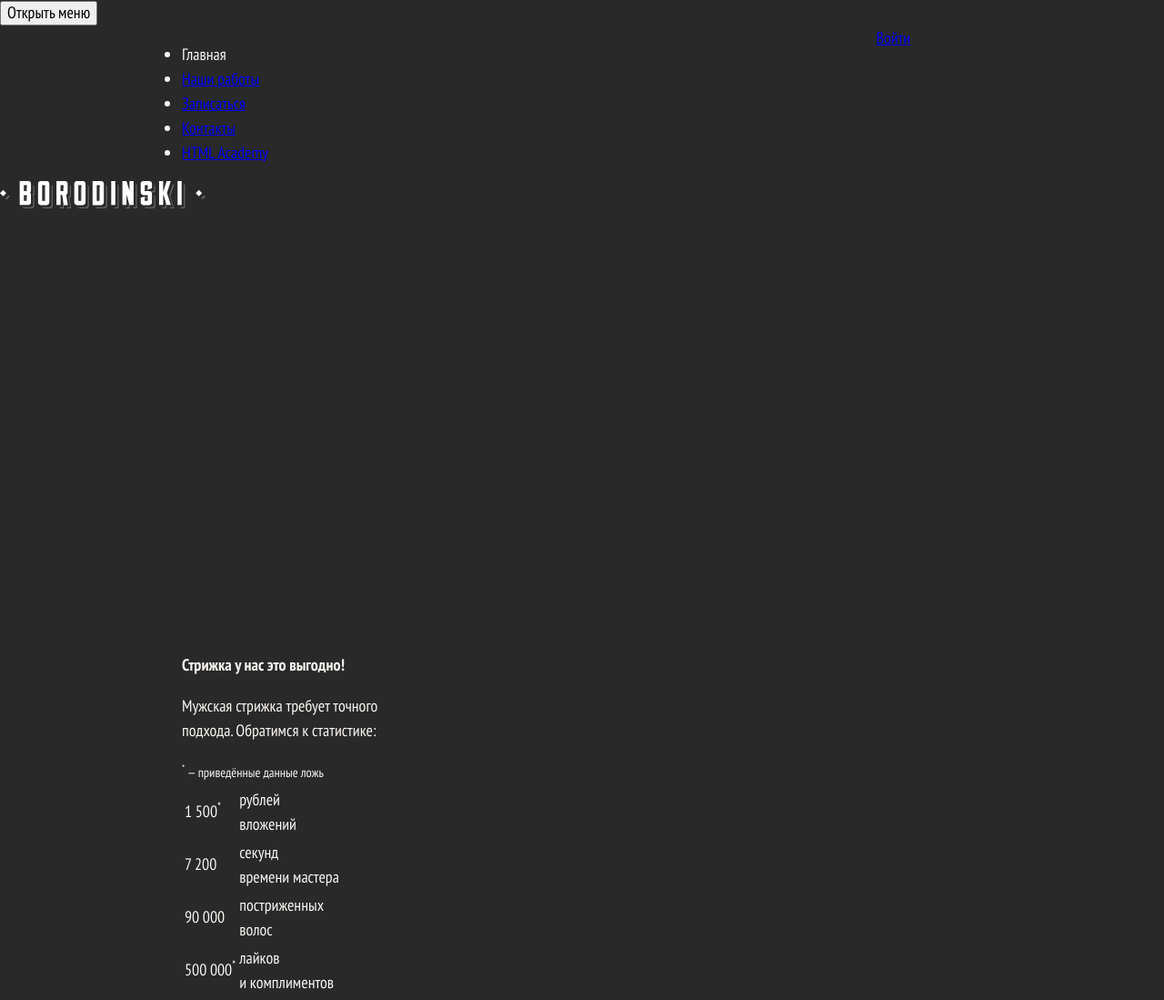
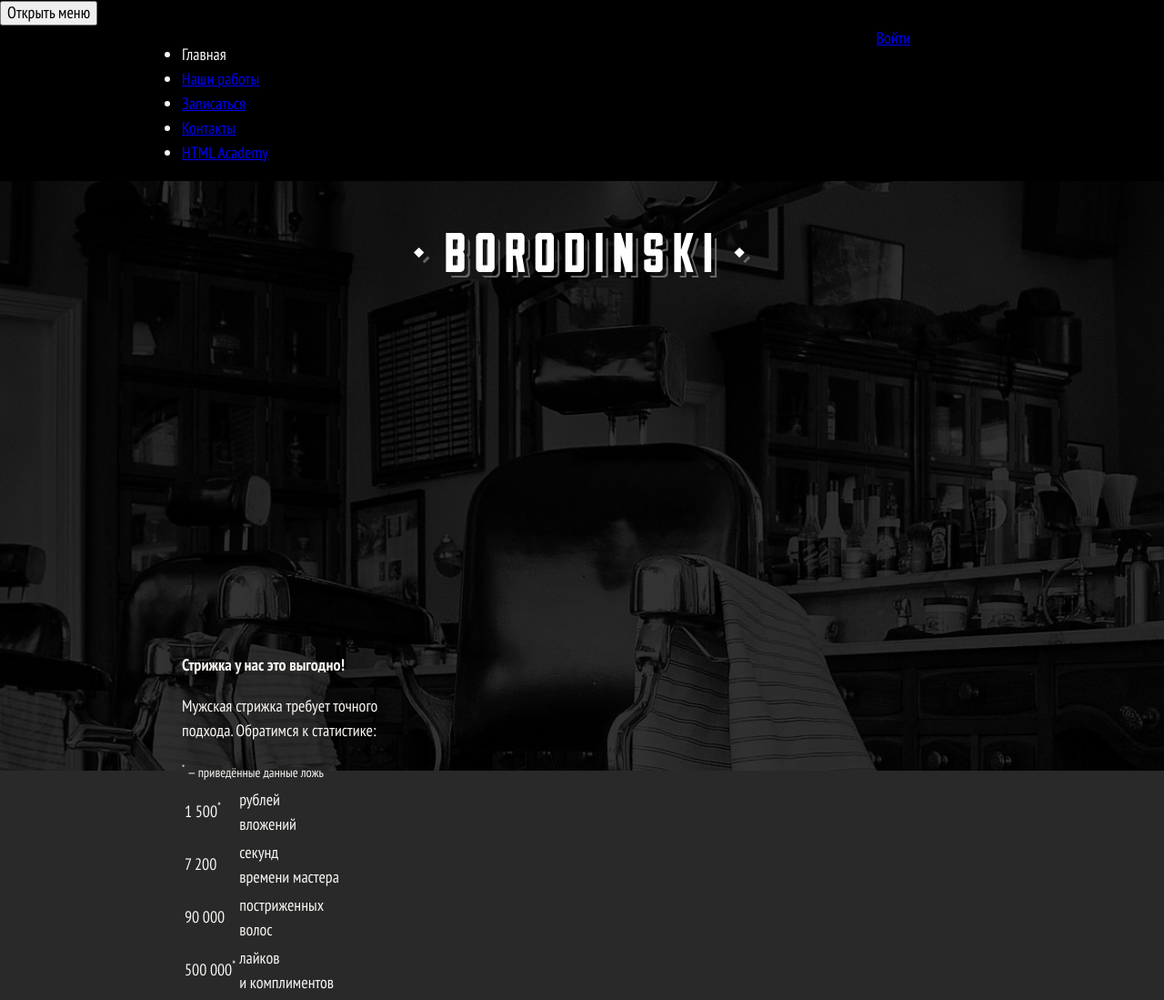
Before and after one commit to ilyagorev/barbershop, a website: page source/index.html in a window 1280 px wide. Shown: the top 1099 px of the page at 91% size. Drawn offline with nearby package versions, Linux system fonts and the light colour scheme; files that its build step writes are made by us from their sources; files whose address does not match are found by name.

Commit message:
Достилизует блок page-header

```diff
--- a/source/sass/blocks/page-header.scss
+++ b/source/sass/blocks/page-header.scss
@@ -5,17 +5,50 @@
 
 .page-header__logo {
   height: 85px;
+
+  text-align: center;
+}
+
+.page-header__logo img {
+  width: 226px;
+  height: 85px;
 }
 
 @media (min-width: $tablet-width) {
+  .page-header {
+    background-color: #000000;
+  }
+
   .page-header__logo {
     order: 2;
+
+    width: 100%;
     height: 400px;
+
+    background-color: #000000;
+    background-image: url("../../img/bg-header.jpg");
+    background-repeat: no-repeat;
+    background-position: center -9px;
+  }
+
+  .page-header__logo img {
+    display: block;
+    width: 370px;
+    height: auto;
+    margin: 0 auto;
+    margin-top: 40px;
   }
 }
 
 @media (min-width: $desktop-width) {
   .page-header__logo {
     height: 648px;
+
+    background-position: center 0;
+    background-size: cover;
+  }
+
+  .page-header__logo img {
+    margin-top: 57px;
   }
 }
```
Also changed, not shown: source/img/bg-header.jpg (added).
